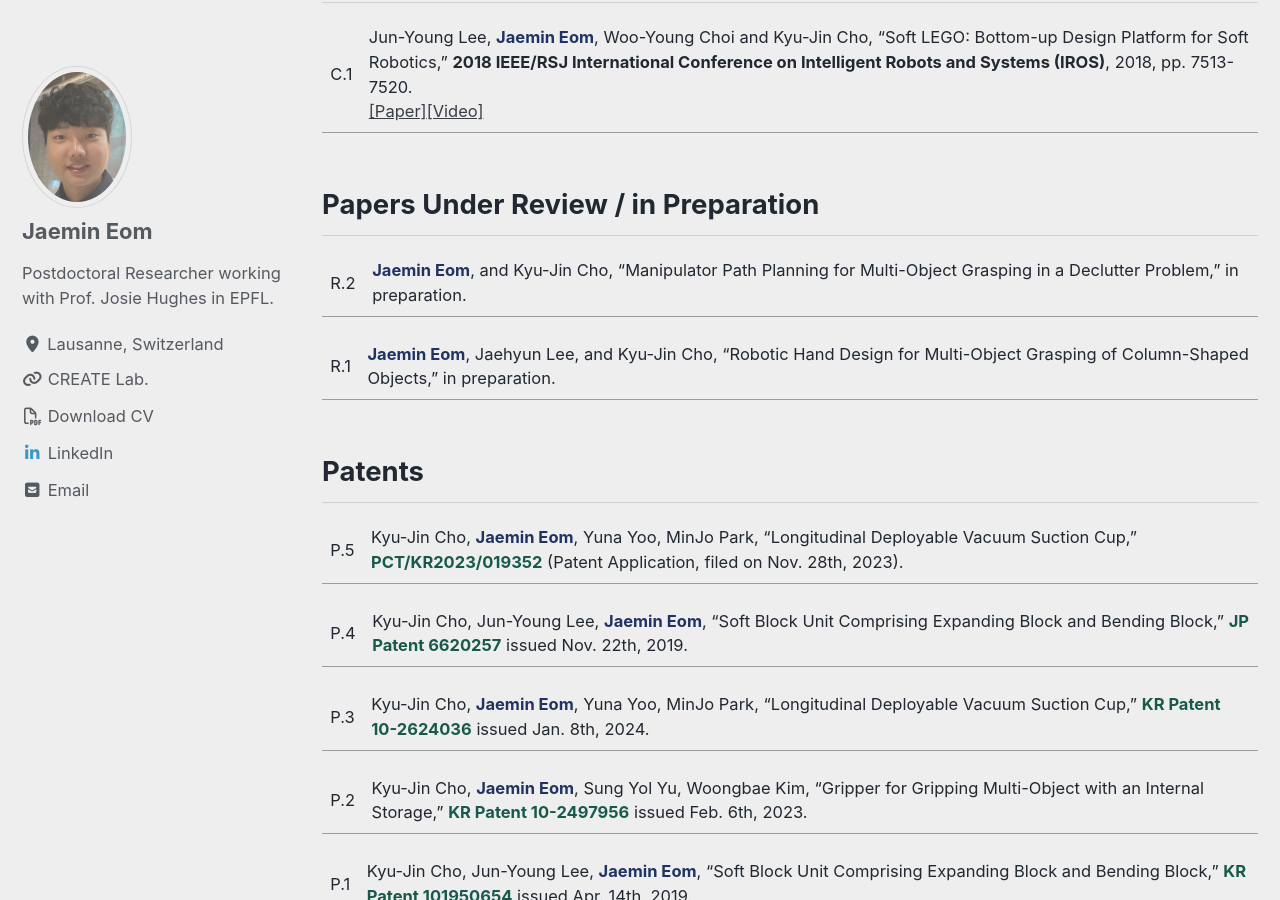
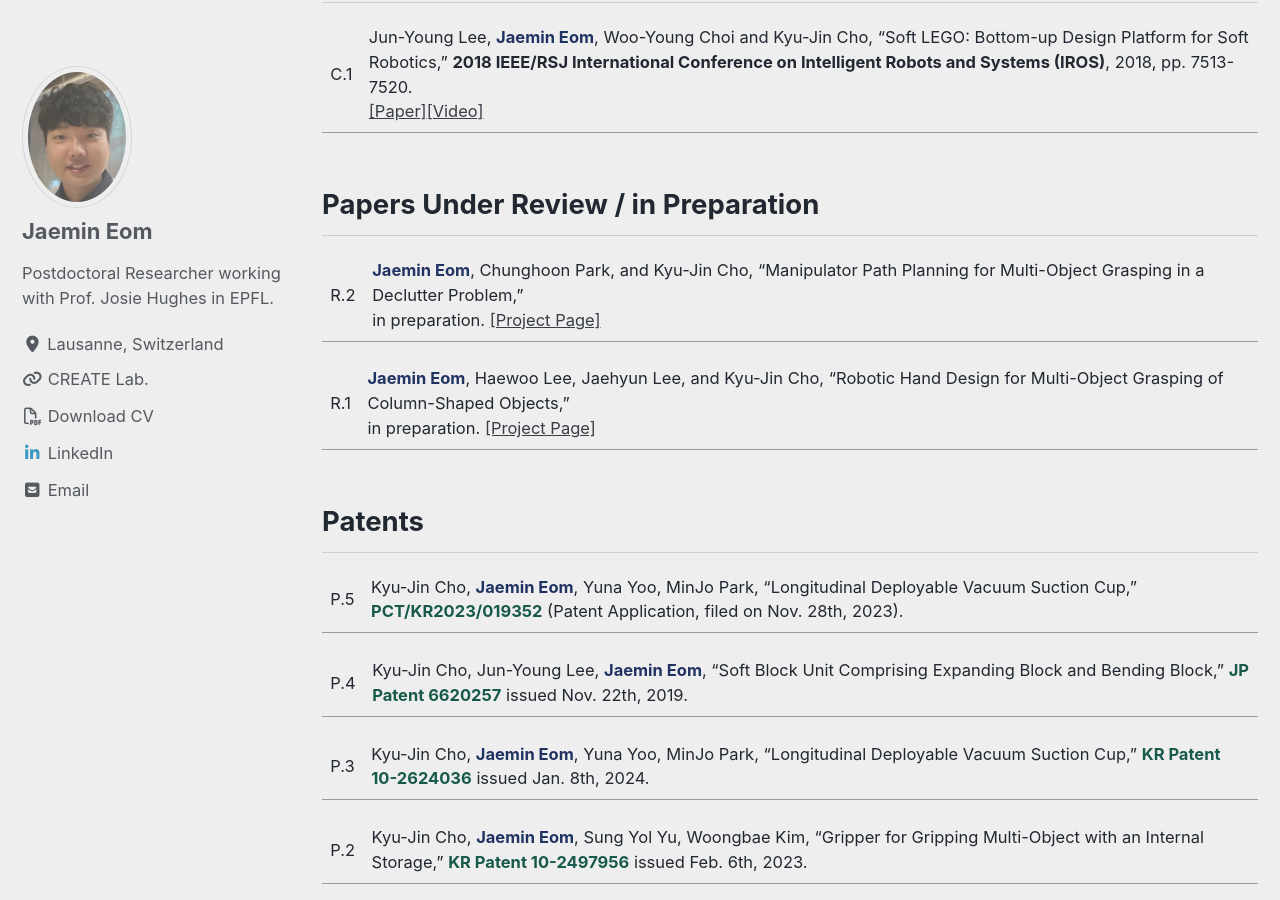
Before and after one commit to JaeminEom/JaeminEom.github.io, a Jekyll site: the page built from _pages/Publications.md, in a window 1280 px wide and 900 px high, scrolled down 835 px. Built offline with Jekyll 4.4.1, drawn with Linux system fonts in a browser that asks for light colours; cached includes are drawn as plain includes.

Commit message:
Update Publications.md

```diff
--- a/_pages/Publications.md
+++ b/_pages/Publications.md
@@ -24,9 +24,9 @@ C.1| Jun-Young Lee, <font color="#213363"><b>Jaemin Eom</b></font>, Woo-Young Ch
 Papers Under Review / in Preparation
 ---
 
-R.2| <font color="#213363"><b>Jaemin Eom</b></font>, and Kyu-Jin Cho, "Manipulator Path Planning for Multi-Object Grasping in a Declutter Problem," in preparation.
+R.2| <font color="#213363"><b>Jaemin Eom</b></font>, Chunghoon Park, and Kyu-Jin Cho, "Manipulator Path Planning for Multi-Object Grasping in a Declutter Problem," <br> in preparation. [[Project Page]][MOGPlanning Project Page]
 
-R.1| <font color="#213363"><b>Jaemin Eom</b></font>, Jaehyun Lee, and Kyu-Jin Cho, "Robotic Hand Design for Multi-Object Grasping of Column-Shaped Objects," in preparation.
+R.1| <font color="#213363"><b>Jaemin Eom</b></font>, Haewoo Lee, Jaehyun Lee, and Kyu-Jin Cho, "Robotic Hand Design for Multi-Object Grasping of Column-Shaped Objects," <br> in preparation. [[Project Page]][MOGHand Project Page]
 
 Patents
 ---
@@ -92,6 +92,9 @@ A.1| Featured in <font color="#213363"><b>IEEE Spectrum's 'Video Friday'</b></fo
 
 [Link]: https://www.biorobotics.snu.ac.kr/
 
+[MOGHand Project Page]: https://moghand.netlify.app/
+[MOGPlanning Project Page]: https://mog-planning.netlify.app/
+
 [MOGrip, Video Friday]: https://spectrum.ieee.org/video-friday-mars-chopper
 [MOGrip, Tech Xplore]: https://techxplore.com/news/2025-01-robotic-gripper-mimics-human-multiple.html
 
```
